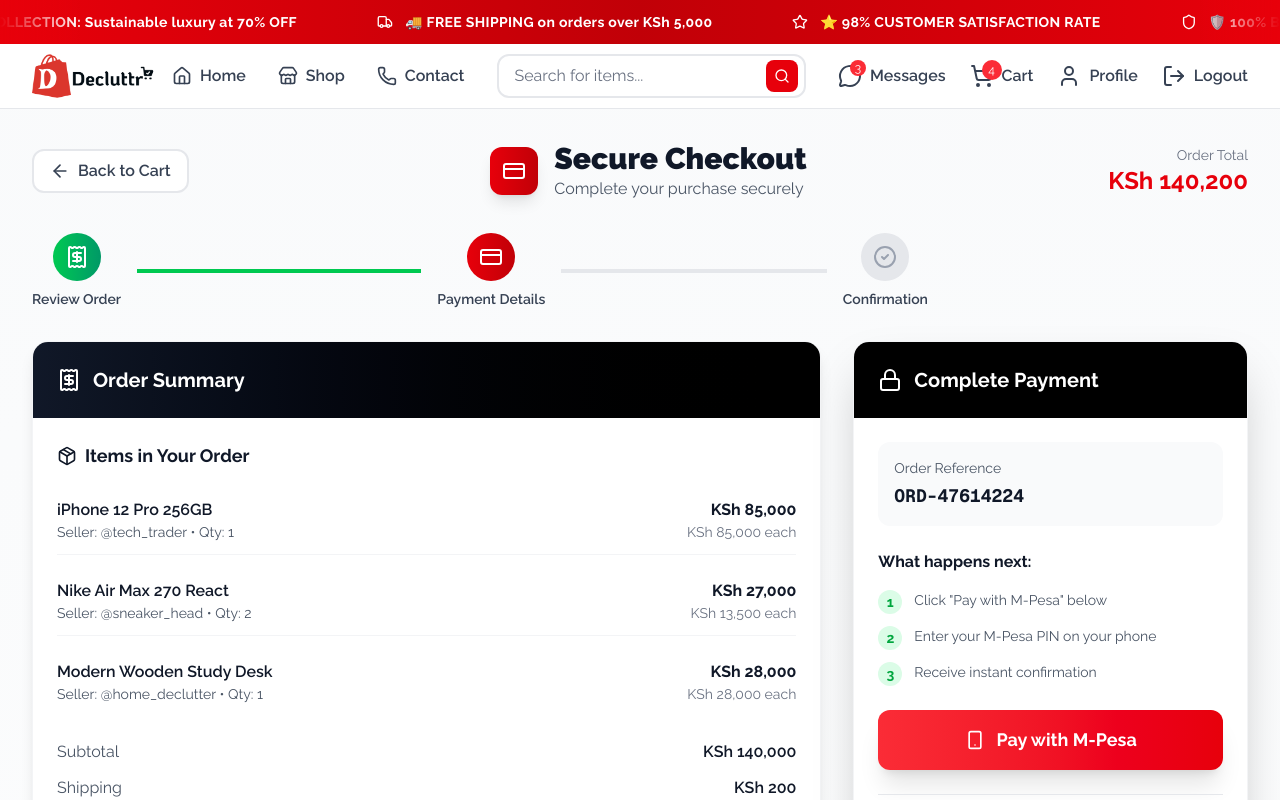
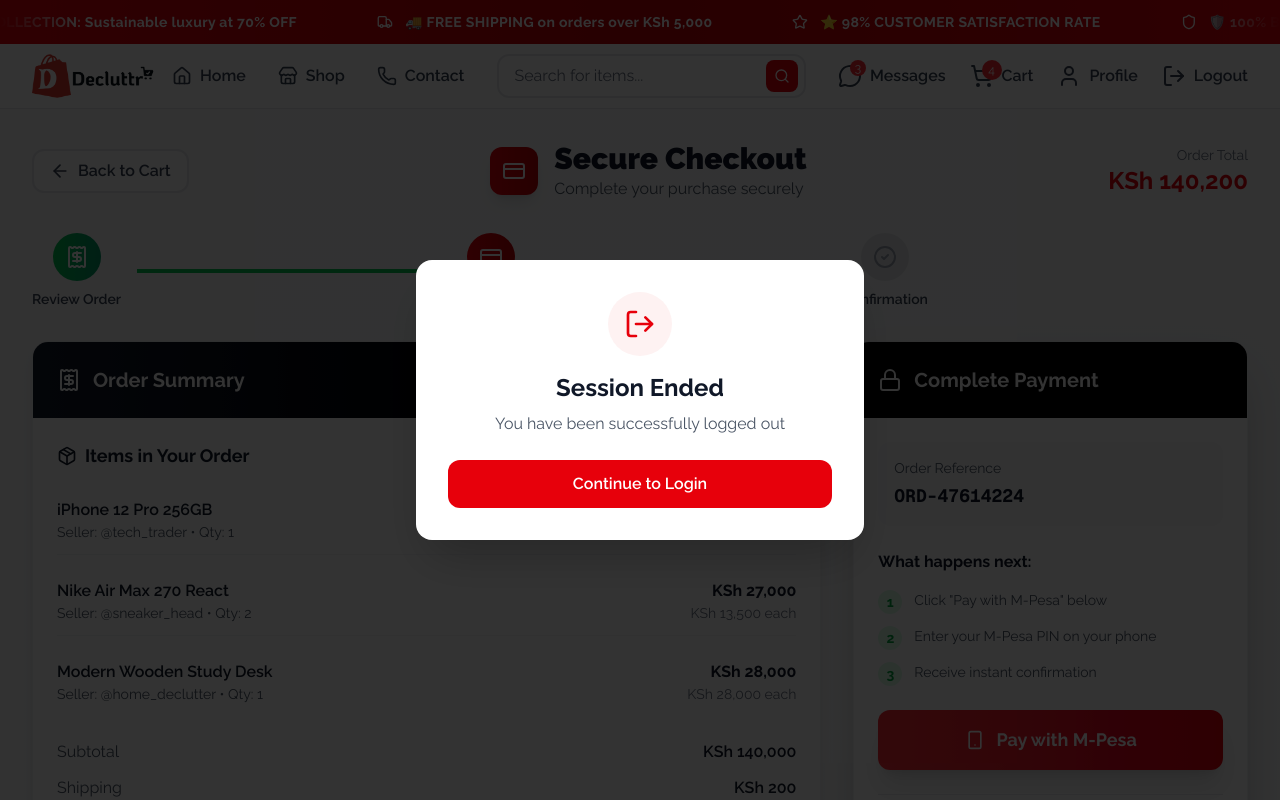
Before and after one commit to CHEGEBB/decluttr, a Next.js app: page /main/checkout in a window 1280 px wide. Both pictures are taken after a click on the button "Logout". Shown: the top 800 px of the page. Built offline with nearby package versions, Linux system fonts and the light colour scheme.

Commit message:
feat: implement logout functionality with modal confirmation; enhance ContactPage buttons for improved navigation; update Navbar for better user experience

```diff
--- a/app/main/contact/page.tsx
+++ b/app/main/contact/page.tsx
@@ -12,6 +12,14 @@
 import { InfiniteMarquee } from '@/components/marketplace/InfiniteMarquee';
 
 export default function ContactPage() {
+
+  const handleSell = () => {
+    window.location.href = '/main/profile';
+  }
+
+  const handleBrowse = () => {
+    window.location.href = '/main/marketplace';
+  }
   return (
     <div className="min-h-screen bg-gradient-to-b from-gray-50 to-white">
               <InfiniteMarquee />
@@ -44,10 +52,10 @@
               to create a more sustainable future.
             </p>
             <div className="flex flex-col sm:flex-row gap-4 justify-center">
-              <button className="px-8 py-3 bg-white text-gray-900 font-bold rounded-xl hover:bg-gray-100 transition-all">
+              <button className="px-8 py-3 bg-white text-gray-900 font-bold rounded-xl cursor-pointer hover:bg-emerald-400 hover:text-white transition-all" onClick={handleSell}>
                 Start Selling Now
               </button>
-              <button className="px-8 py-3 bg-transparent border-2 border-white text-white font-bold rounded-xl hover:bg-white/10 transition-all">
+              <button className="px-8 py-3 bg-transparent border-2 border-white text-white cursor-pointer font-bold rounded-xl hover:bg-red-400 transition-all" onClick={handleBrowse}>
                 Browse Products
               </button>
             </div>
--- a/components/marketplace/Navbar.tsx
+++ b/components/marketplace/Navbar.tsx
@@ -3,7 +3,8 @@
 
 import { useState } from 'react';
 import Link from 'next/link';
-import { Search, ShoppingCart, MessageCircle, User, LogOut, Menu, Home, Store, Package, Phone } from 'lucide-react';
+import { useRouter } from 'next/navigation';
+import { Search, ShoppingCart, MessageCircle, User, LogOut, Menu, Home, Store, Package, Phone, Loader2 } from 'lucide-react';
 import Image from 'next/image';
 
 interface NavbarProps {
@@ -14,6 +15,9 @@
 export function Navbar({ cartCount, onSearch }: NavbarProps) {
   const [searchQuery, setSearchQuery] = useState('');
   const [mobileMenuOpen, setMobileMenuOpen] = useState(false);
+  const [showLogoutModal, setShowLogoutModal] = useState(false);
+  const [isLoggingOut, setIsLoggingOut] = useState(false);
+  const router = useRouter();
 
   const handleSearch = () => {
     onSearch(searchQuery);
@@ -25,6 +29,16 @@
     }
   };
 
+  const handleLogout = async () => {
+    setIsLoggingOut(true);
+
+    // Simulate logout process
+    await new Promise(resolve => setTimeout(resolve, 2000));
+
+    // Navigate to login page
+    router.push('/login');
+  };
+
   const navItems = [
     { label: 'Home', href: '/main/marketplace', icon: Home },
     { label: 'Shop', href: '/main/shop', icon: Store },
@@ -33,6 +47,37 @@
 
   return (
     <>
+      {/* Logout Modal */}
+      {showLogoutModal && (
+        <div className="fixed inset-0 bg-black/80 bg-opacity-50 z-50 flex items-center justify-center p-4">
+          <div className="bg-white rounded-2xl shadow-2xl max-w-md w-full p-8 text-center">
+            {isLoggingOut ? (
+              <>
+                <div className="w-16 h-16 bg-red-50 rounded-full flex items-center justify-center mx-auto mb-4">
+                  <Loader2 className="w-8 h-8 text-red-600 animate-spin" />
+                </div>
+                <h3 className="text-2xl font-bold text-gray-900 mb-2">Logging Out...</h3>
+                <p className="text-gray-600">Please wait while we end your session</p>
+              </>
+            ) : (
+              <>
+                <div className="w-16 h-16 bg-red-50 rounded-full flex items-center justify-center mx-auto mb-4">
+                  <LogOut className="w-8 h-8 text-red-600" />
+                </div>
+                <h3 className="text-2xl font-bold text-gray-900 mb-2">Session Ended</h3>
+                <p className="text-gray-600 mb-6">You have been successfully logged out</p>
+                <button
+                  onClick={handleLogout}
+                  className="w-full bg-red-600 text-white font-semibold py-3 rounded-xl hover:bg-red-700 transition-colors"
+                >
+                  Continue to Login
+                </button>
+              </>
+            )}
+          </div>
+        </div>
+      )}
+
       {/* Mobile Menu Overlay */}
       {mobileMenuOpen && (
         <div className="fixed inset-0 bg-black bg-opacity-50 z-50 lg:hidden" onClick={() => setMobileMenuOpen(false)}>
@@ -76,7 +121,13 @@
                     <User className="w-5 h-5 mr-3" />
                     Profile
                   </Link>
-                  <button className="flex items-center text-gray-700 hover:text-red-600 py-2 w-full">
+                  <button
+                    onClick={() => {
+                      setMobileMenuOpen(false);
+                      setShowLogoutModal(true);
+                    }}
+                    className="flex items-center text-gray-700 hover:text-red-600 py-2 w-full"
+                  >
                     <LogOut className="w-5 h-5 mr-3" />
                     Logout
                   </button>
@@ -178,7 +229,10 @@
                 <span className="font-semibold">Profile</span>
               </Link>
 
-              <button className="hidden lg:flex items-center gap-2 text-gray-700 hover:text-red-600 transition-colors">
+              <button
+                onClick={() => setShowLogoutModal(true)}
+                className="hidden lg:flex items-center gap-2 text-gray-700 hover:text-red-600 transition-colors"
+              >
                 <LogOut className="w-6 h-6" />
                 <span className="font-semibold">Logout</span>
               </button>
```
